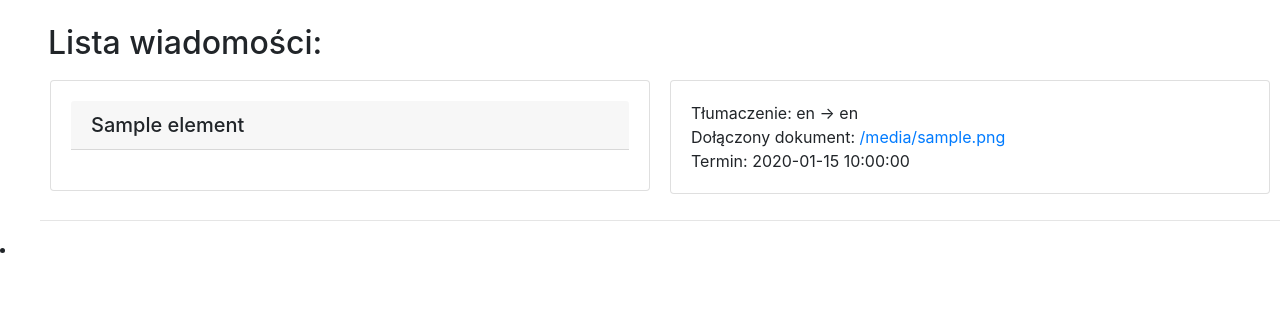
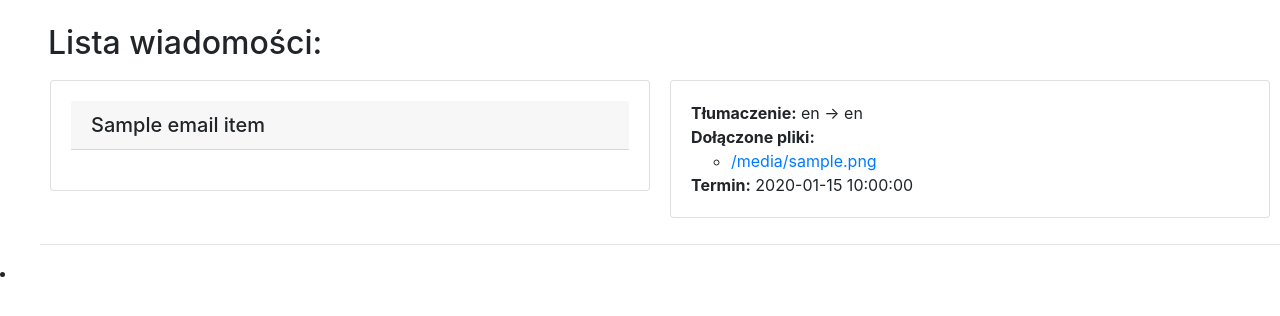
Before and after one commit to MireckiM/flask_emails, a Flask app: template templates/emails.html in a window 1280 px wide. Shown: the part 56-372 px from the top of the page. Run offline with Flask 3, Linux system fonts and the light colour scheme; the template is opened without the code that fills it: most values are stand-ins (such as "Sample title", 1, 10 or a date in 2020); parts of the project's set-up code (start-up, migrations or seed data) failed here and were passed over.

Commit message:
merge_email_email2

```diff
--- a/app.py
+++ b/app.py
@@ -22,7 +22,7 @@ def index():
 
 @app.route('/emails', methods=['GET','POST'])
 def about():
-    return render_template('emails.html', maile=maile)
+    return render_template('emails.html', email_data=email_data)
 
 @app.route('/emails2', methods=['GET','POST'])
 def emails():
--- a/emails.py
+++ b/emails.py
@@ -90,6 +90,7 @@ def getEmails():
                             # print text/plain emails and skip attachments
                             print(body)
                             email_item["body"] = body
+                            email_item["analysis"] = _analyser.analyseMail(body)
                             #print(_analyser.analyseMail(body))
                             #mailbox.append(mail(subject,From,body,"", _analyser.analyseMail(body)))
                             #print(mailbox[0])
--- a/templates/emails.html
+++ b/templates/emails.html
@@ -37,21 +37,23 @@
   <body>
     <h2 class="ml-5">Lista wiadomości:</h2>
     <ul>
-      {% for element in maile %}
+      {% for email_item in email_data %}
       <div class="line-container">
         <div class="block">
           <div class="card">
             <div class="card-body">
               <h5
                 id="topic"
-                onclick="toggleDiv('{{element.subject}}')"
+                onclick="toggleDiv('{{email_item.subject}}')"
                 class="card-header"
               >
-                {{element.subject}}
+                {{email_item.subject}}
               </h5>
-              <div class="toggleDiv" id="{{element.subject}}">
-                <div id="sender"><b>From:</b> {{element.sender}}<br /></div>
-                <div id="content">{{element.content}}</div>
+              <div class="toggleDiv" id="{{email_item.subject}}">
+                <div id="sender">
+                  <strong>From:</strong> {{email_item.from}}<br />
+                </div>
+                <div id="content">{{email_item.body}}</div>
               </div>
             </div>
           </div>
@@ -60,18 +62,32 @@
           <div id="analysis">
             <div class="card">
               <div class="card-body">
-                <!--<div>{{element.analysis['translate_order']}}</div>-->
+                <!--<div>{{email_item.analysis['translate_order']}}</div>-->
                 <div>
-                  Tłumaczenie:
-                  {{element.analysis['translate_order']['language_from']}} ->
-                  {{element.analysis['translate_order']['language_to']}}
+                  <strong>Tłumaczenie:</strong>
+                  {{email_item.analysis['translate_order']['language_from']}} ->
+                  {{email_item.analysis['translate_order']['language_to']}}
                 </div>
                 <div>
-                  Dołączony dokument:
-                  <!--{{element.analysis['translate_order']['document']}}--><a href="{{url_for('download_attachment', filename=element['filename'])}}" download>{{element.filename}}</a>
+                  <strong>Dołączone pliki:</strong>
+                  <ul>
+                    {% for attachment in email_item.attachments %}
+
+                    <li>
+                      <a
+                        href="{{url_for('download_attachment', filename=attachment.filename, data=attachment.data)}}"
+                        download
+                        >{{ attachment.filename}}</a
+                      >
+                    </li>
+
+                    {% endfor %}
+                  </ul>
+                  <!--{{email_item.analysis['translate_order']['document']}}-->
                 </div>
                 <div>
-                  Termin: {{element.analysis['translate_order']['deadline']}}
+                  <strong>Termin:</strong>
+                  {{email_item.analysis['translate_order']['deadline']}}
                 </div>
               </div>
             </div>
@@ -82,9 +98,7 @@
       {% endfor %}
     </ul>
 
-    <li>
-
-    </li>
+    <li></li>
     <script>
       function toggleDiv(divID) {
         var div = document.getElementById(divID);
```
